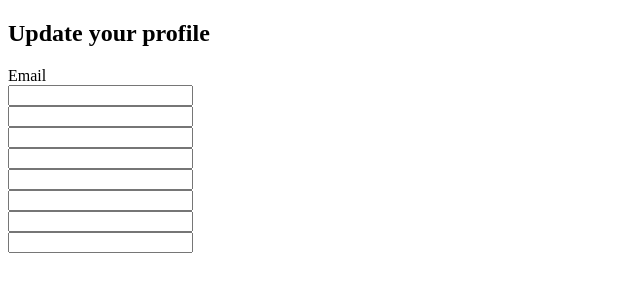
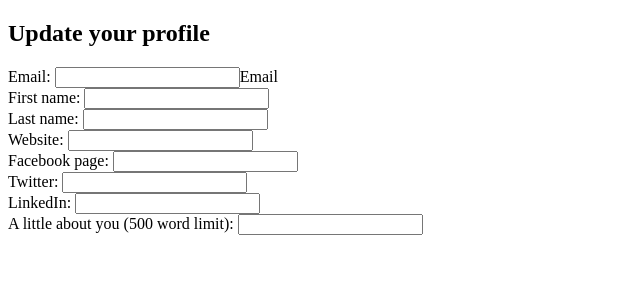
Before and after one commit to MikeyABedneyJr/CodeGuildFinalProject, a Django app: page /pdxart/updateprofile/ in a window 1280 px wide. Shown: the top 300 px of the page, without its empty margins (0-640 px from the left). Run offline with Django 3.2, Linux system fonts and the light colour scheme; a user stored in the database is signed in; data comes from the database, SQL or seed files in the repository; both versions use the stored data as it was after the commit.

Commit message:
PROFILE PICTURES ARE WORKING! WOOOOHOOO

```diff
--- a/buylocalartor/pdxart/models.py
+++ b/buylocalartor/pdxart/models.py
@@ -41,8 +41,9 @@ class UserProfile(models.Model):
     linkedin = models.URLField(blank=True, null=True)
     bio = models.TextField(max_length=500, blank=True, null=True)
     address = models.OneToOneField(Address, blank=True, null=True)
-    # gender = models.CharField(max_length=1, blank=True)
-    picture = models.ImageField(upload_to='/media/profile_images', blank=True)
+    gender = models.CharField(max_length=1, blank=True)
+    #TODO: Add Date of birth
+    picture = models.ImageField(upload_to='media/profile_images', blank=True)
 
     # avatar = models.OneToOneField(Profilepic, blank=True, null=True)
 
--- a/buylocalartor/pdxart/views.py
+++ b/buylocalartor/pdxart/views.py
@@ -19,33 +19,22 @@ def index(request):
 
 
 # Initial registration page -------------------------------------------------------------------------------------
-
 def registration(request):
-
     if request.POST:
         email = request.POST['email']
         username = request.POST['email']
         password = request.POST['password']
         user = User.objects.create_user(username=username, password=password, email=email)
         user.save()
-
         profile = UserProfile()
-        # u = User.objects.get(username=username)
+        profile.user = user
         profile.picture = request.FILES['image_upload']
-        # profile.user = u
         # profile.date = request.POST['dob']
         # TODO: How to verify address in Oregon?
+        profile.save()
+        return HttpResponseRedirect('/pdxart/')
 
-        profile.save()
-        return redirect('/pdxart/')
-        # new_member = authenticate(username=username, password=password)
-        #
-        # if new_member:
-        #     login(request, new_member)
-        #     return HttpResponseRedirect('/pdxart/')
-        # return HttpResponseRedirect('/pdxart/')
-
-    return render(request, 'pdxart/registration.html') #, context_dict)
+    return render(request, 'pdxart/registration.html')
 
 
 def user_login(request):
@@ -89,28 +78,24 @@ def user_login(request):
         return render(request, 'pdxart/login.html', {})
 
 
-# Logging out -----------------------------------------------------------------------------------------------------
-
+# Logging out ----------------------------------------------------------------------------------------------------------
 @login_required
 def user_logout(request):
     # Since we know the user is logged in, we can now just log them out.
     logout(request)
-
     # Take the user back to the homepage.
     return HttpResponseRedirect('/pdxart/')
 
+
 # Stored profile -------------------------------------------------------------------------------------------------------
-
 @login_required
 def profile(request):
-    p = UserProfile.objects.get(user = request.user)
+    p = UserProfile.objects.get(user=request.user)
     context_dict = {'profile': p}
     return render(request, 'pdxart/profile.html', context_dict)
 
 
-
-# Updating log in page --------------------------------------------------------------------------------------------------------------------
-# TODO: Create user profile in admin page---THEN test this code
+# Updating log in page -------------------------------------------------------------------------------------------------
 @login_required
 def update_profile(request):
     profile = UserProfile.objects.filter(user=request.user)[0]
@@ -130,43 +115,18 @@ def update_profile(request):
         return HttpResponseRedirect('/pdxart/')
     return render(request, 'pdxart/updateprofile.html', {'email': request.user, "profile": profile})
 
-    # user = User.objects.get(username=request.user)
-    # user = request.user
-    # print user
-    #
-    # profile_list = UserProfile.objects.filter(user=request.user)
-    # print len(profile_list)
-    # print profile_list
-    # if request.POST:
-    #     user.email = request.POST.get('email')
-    #     user.firstname = request.POST.get('firstname')
-    #     user.lastname = request.POST.get('lastname')
-    #     user.save()
-    #     profile.address = request.POST['address']
-    #     profile.linkedin = request.POST.get('linkedin')
-    #     profile.twitter = request.POST.get('twitter')
-    #     profile.facebook = request.POST.get('facebook')
-    #     # profile.date = request.POST['dob']
-    #     profile.bio = request.POST.get('bio')
-    #     profile.save()
-    #     return HttpResponseRedirect('/pdxart/')
-    #
-    # return render(request, 'pdxart/updateprofile.html', {'email': user, 'profile': profile})
 
-
-# Viewing personal inventory page --------------------------------------------------------------------------------------------------------------------
+# Viewing personal inventory page --------------------------------------------------------------------------------------
 @login_required
 def inventory(request):
     # Create a context dictionary which we can pass to the template rendering engine.
-
     products = Product.objects.all()
     context_dict = {'products': products}
-
     # Go render the response and return it to the client.
     return render(request, 'pdxart/inventory.html', context_dict)
 
 
-# WHen you want to add a new item to your inventory--------------------------------------------------------------------------------------------------
+# WHen you want to add a new item to your inventory---------------------------------------------------------------------
 @login_required
 def addinventory(request):
     media_list = Medium.objects.all()
@@ -181,6 +141,7 @@ def addinventory(request):
         product.price = request.POST['price']
         product.medium = Medium.objects.get(material=request.POST['medium'])
         product.description = request.POST['description']
+        # TODO: Add image for item--->See update profile view
         # picture = request.POST['image_upload']
         product.save()
         return HttpResponseRedirect('/pdxart/')
--- a/buylocalartor/templates/pdxart/updateprofile.html
+++ b/buylocalartor/templates/pdxart/updateprofile.html
@@ -12,17 +12,17 @@
     <P ALIGN=Center><h2>Update your profile</h2></P ALIGN=Center>
 
         </div>
-<div class="value"
-    <input value="{{ profile.email }}"/>Email<br>
-    <input value="{{ profile.firstname }}"/><br>
-    <input value="{{ profile.lastname }}"/><br>
-    <input value="{{ profile.password }}"/><br>
-    <input value="{{ profile.website }}"/><br>
-    <input value="{{ profile.facebook }}"/><br>
-    <input value="{{ profile.twitter }}"/><br>
-    <input value="{{ profile.linkedin }}"/><br>
+<div class="value">
+    Email: <input value="{{ profile.email }}"/>Email<br>
+    First name: <input value="{{ profile.firstname }}"/><br>
+    Last name: <input value="{{ profile.lastname }}"/><br>
+{#    Password: <input value="{{ profile.password }}"/><br>#}
+    Website: <input value="{{ profile.website }}"/><br>
+    Facebook page: <input value="{{ profile.facebook }}"/><br>
+    Twitter: <input value="{{ profile.twitter }}"/><br>
+    LinkedIn: <input value="{{ profile.linkedin }}"/><br>
 {#    <input value="{{ profile.dob }}"/><br>#}
-    <input value="{{ profile.bio }}"/><br>
+    A little about you (500 word limit): <input value="{{ profile.bio }}"/><br>
 </div>
 
 {% endblock %}
```
Also changed, not shown: buylocalartor/db.sqlite3, buylocalartor/media/profile_images/profpic.jpg (added), buylocalartor/pdxart/migrations/0015_auto_20150508_1826.py (added), buylocalartor/pdxart/migrations/0016_userprofile_gender.py (added).
